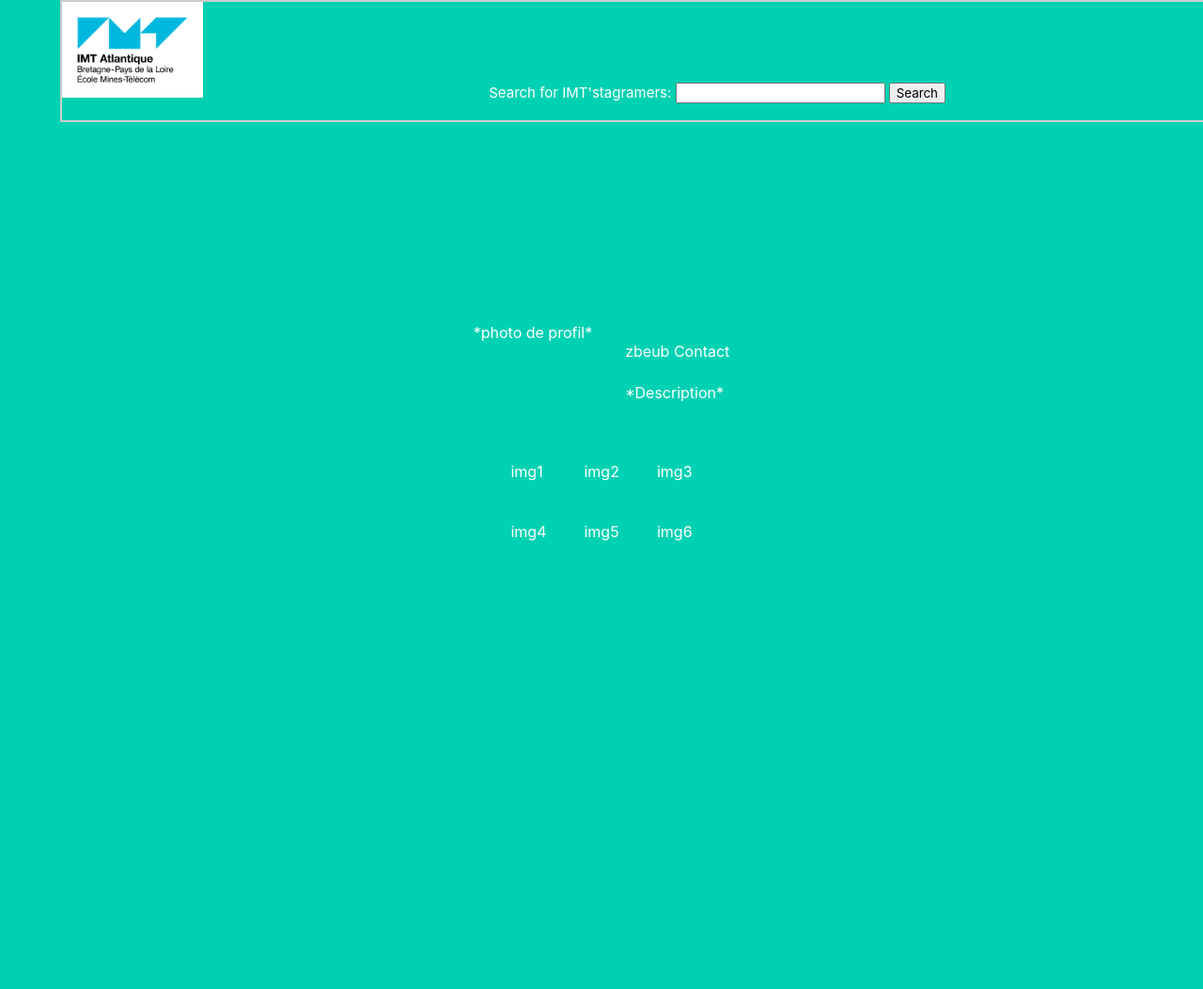
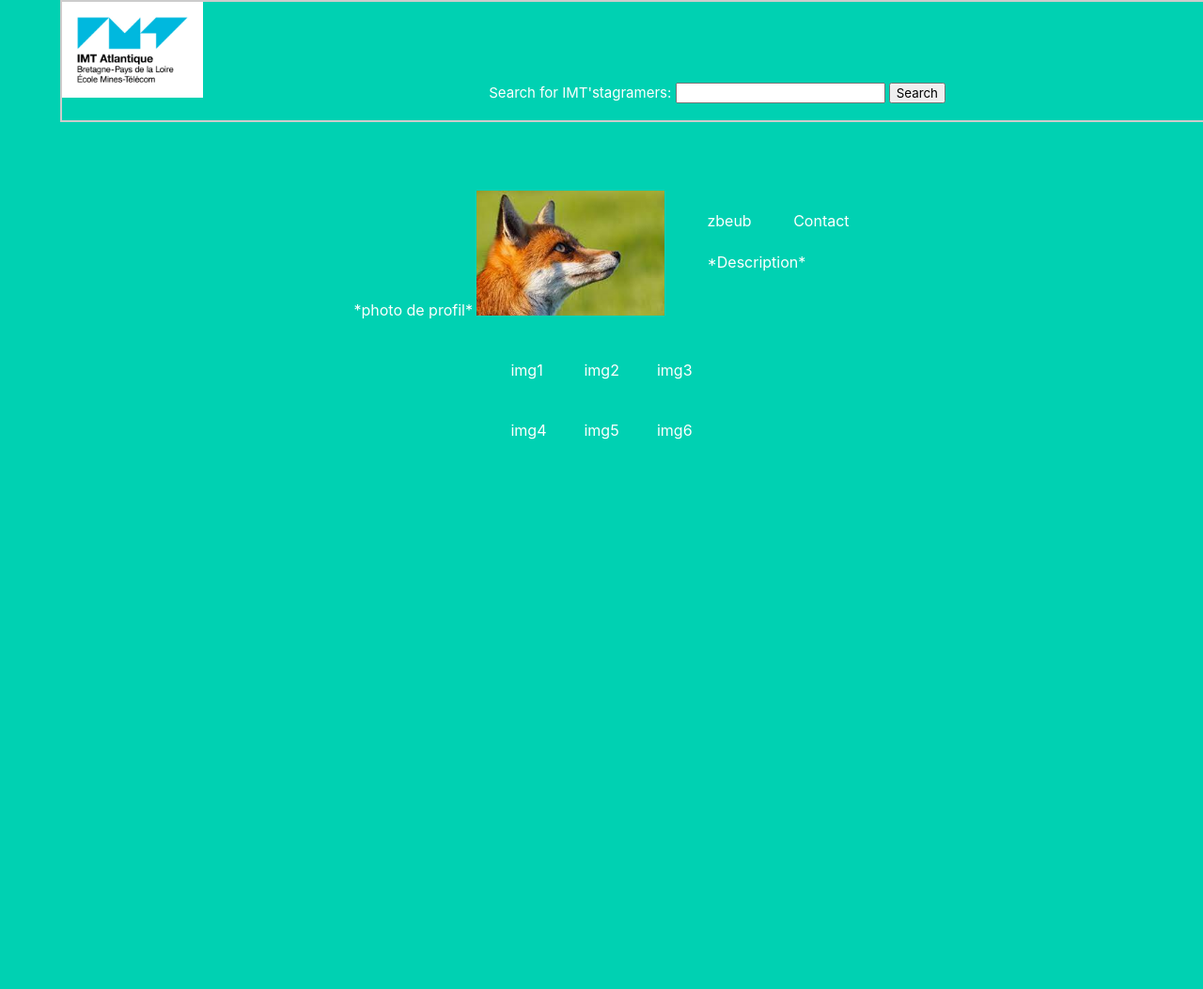
Before and after one commit to Eliotboutet/copy_insta, a Flask app: page /profile in a window 1280 px wide; the page is wider, and only the part inside the window is pictured. Shown: that part at 94% size. Before the commit the page ends 576 px from the top of that part, so only its background shows below. Run offline with Flask 2, Linux system fonts and the light colour scheme; a user stored in the database is signed in.

Commit message:
Ajout photo profil lucarou

```diff
--- a/copy_insta/templates/profile_page.jinja2
+++ b/copy_insta/templates/profile_page.jinja2
@@ -8,14 +8,15 @@
         <tr >
             <td>
                 *photo de profil*
+                <img src="/static/images/lucarou.jpg" width="200px" />
             </td>
-            <td style="padding-left: 30px">
+            <td style="padding-left: 40px">
                 <ul>
                     <ul>
                         <li class="profile_infos">
                             {{ name }}
                         </li>
-                        <li class="profile_infos">
+                        <li class="profile_infos" style="padding-left: 40px">
                             {% if current_user.is_authenticated %}
                                 Contact
                             {% endif %}
@@ -35,7 +36,7 @@
 </div>
 
 
-    <div style="padding-top: 20px">
+    <div style="padding-bottom: 500px">
         <!-- Faire une boucle for sur les images de la personne et en afficher 3 par ligne -->
         <table class="photo_placement">
             <tr>
```
Also changed, not shown: copy_insta/static/images/lucarou.jpg (added).
